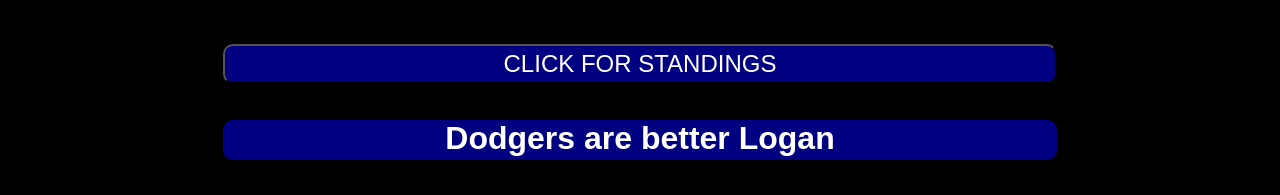
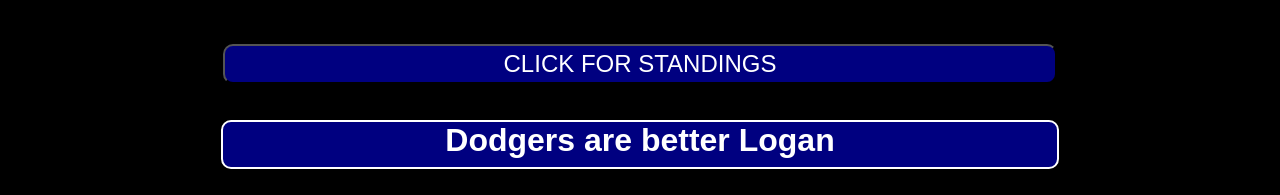
Before and after one commit to uacs337spring2019/mlb_clone, a website: page public/index.html in a window 1280 px wide. Both pictures are taken after a click on the button "Click for a surprise". Shown: the part 649-844 px from the top of the page. Drawn offline with Linux system fonts and the light colour scheme; no server answers.

Commit message:
fixed surprise 2

```diff
--- a/public/baseball.css
+++ b/public/baseball.css
@@ -17,10 +17,11 @@
 	display: none;
 	margin: auto;
 	width: 66%;
-	height: 40px;
+	height: 45px;
 	border-radius:10px;
 	background-color: navy;
 	color: white;
+	border: 2px solid white;
 }
 
 #nav {
```
